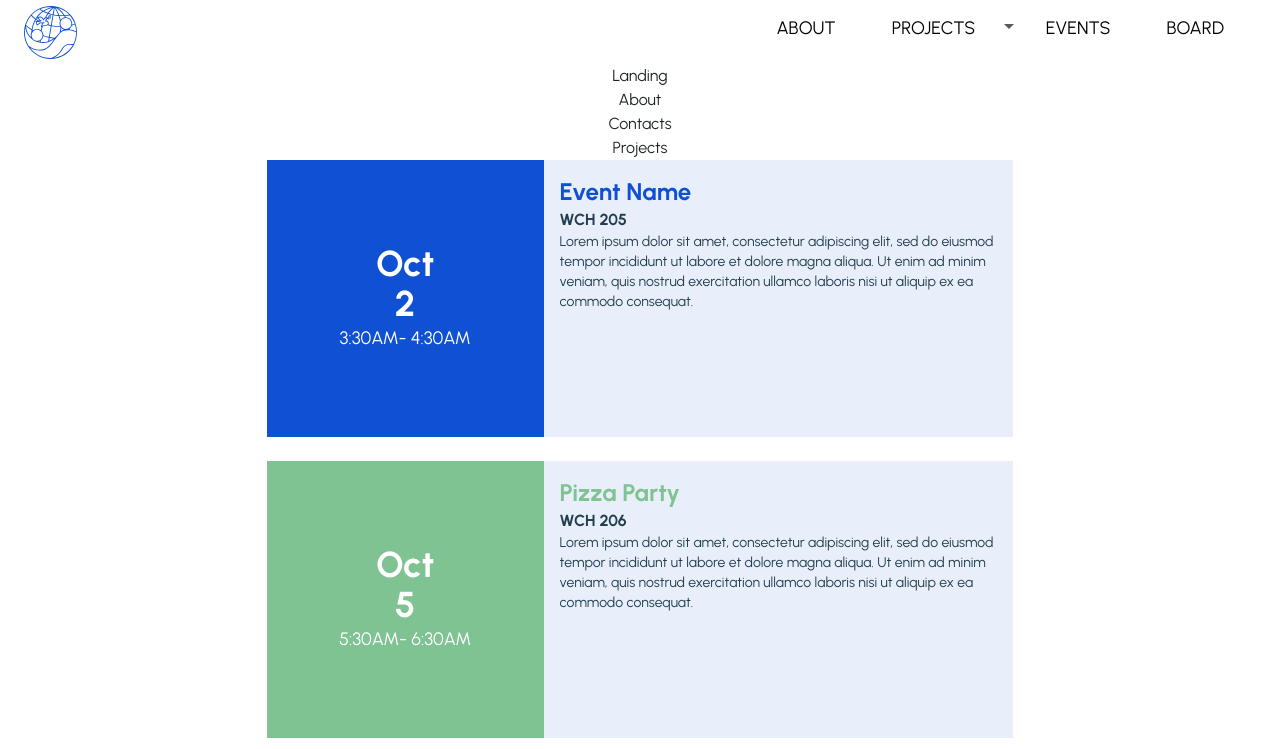
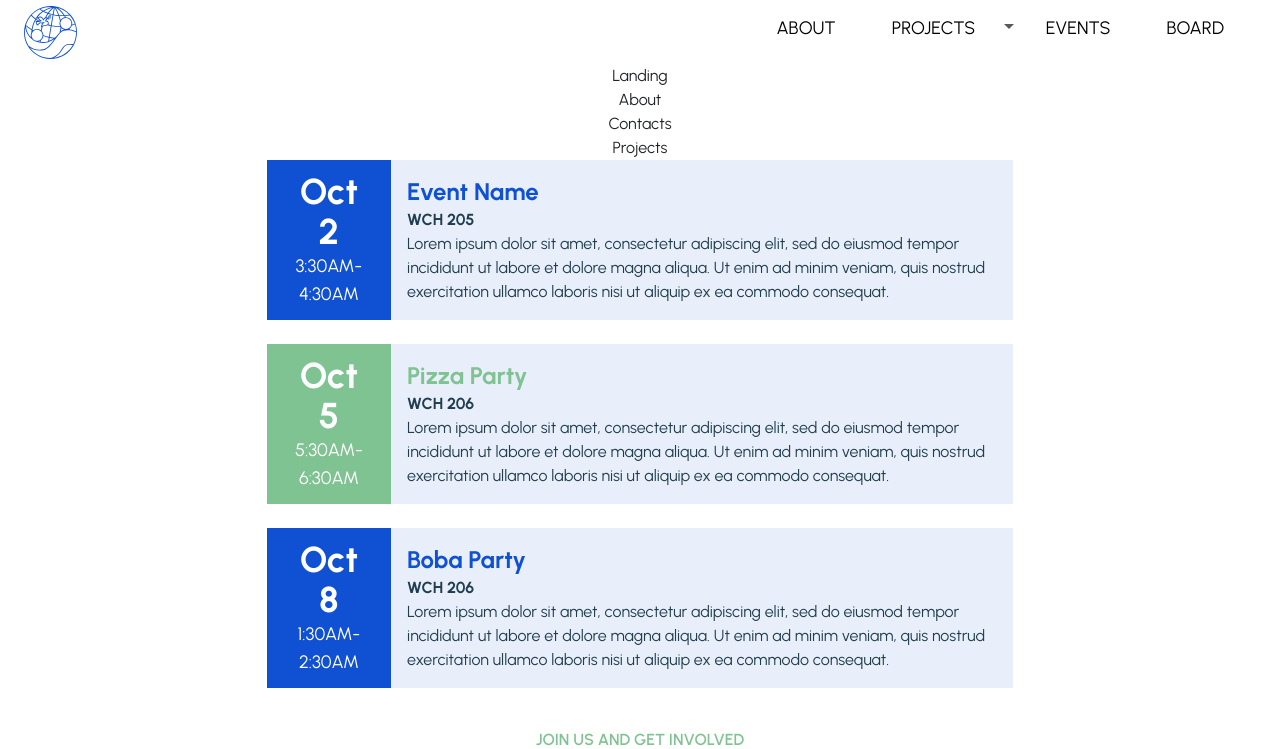
Before and after one commit to acm-ucr/ewb-website, a Next.js app: page / in a window 1280 px wide. Shown: the top 749 px of the page. Built offline with nearby package versions, Linux system fonts and the light colour scheme.

Commit message:
Added Breakpoints to Event

```diff
--- a/package.json
+++ b/package.json
@@ -14,7 +14,7 @@
   },
   "dependencies": {
     "bootstrap": "^5.3.0",
-    "next": "^13.5.4",
+    "next": "^14.0.2",
     "react": "^18.2.0",
     "react-bootstrap": "^2.8.0",
     "react-dom": "^18.2.0",
--- a/src/components/home/Event.jsx
+++ b/src/components/home/Event.jsx
@@ -7,7 +7,7 @@ const Event = ({ start, end, location, name, descripton, color }) => {
   return (
     <div className="bg-ewb-blue-100 flex w-full font-bold">
       <div
-        className={`text-4xl text-white text-center w-1/2 aspect-square flex flex-col items-center justify-center ${COLORS[color].bg}`}
+        className={`text-4xl text-white text-center w-1/2 md:w-1/6 aspect-square flex flex-col items-center justify-center ${COLORS[color].bg}`}
       >
         <div>{start.toString().split(" ")[1]}</div>
         <div>{start.getDate()}</div>
@@ -18,7 +18,7 @@ const Event = ({ start, end, location, name, descripton, color }) => {
       <div className="p-3 w-5/6 text-ewb-black ">
         <div className={`text-2xl ${COLORS[color].text}`}>{name}</div>
         <div className="text-base">{location}</div>
-        <div className="text-sm font-normal">{descripton}</div>
+        <div className="text-sm sm:text-base font-normal">{descripton}</div>
       </div>
     </div>
   );
```
Also changed, not shown: 1 other file (tests, documents, lock files or other folders).
